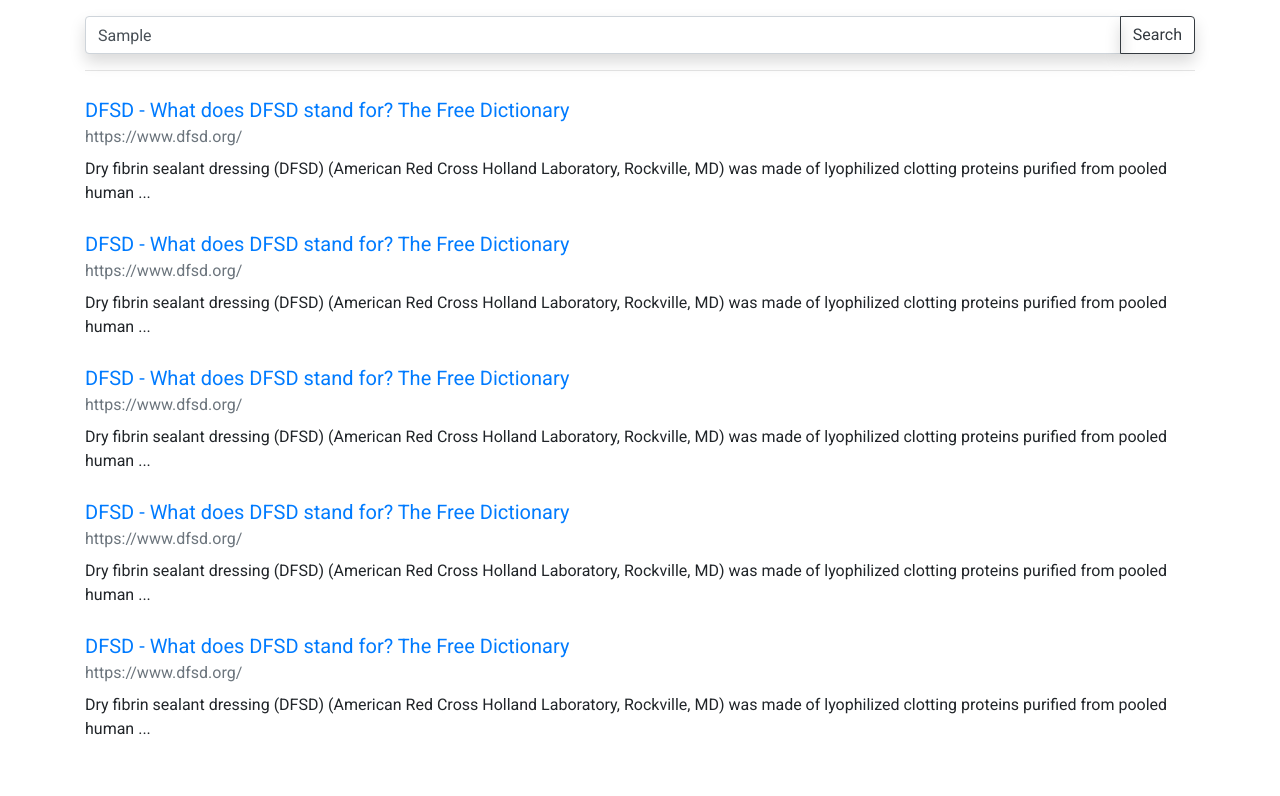
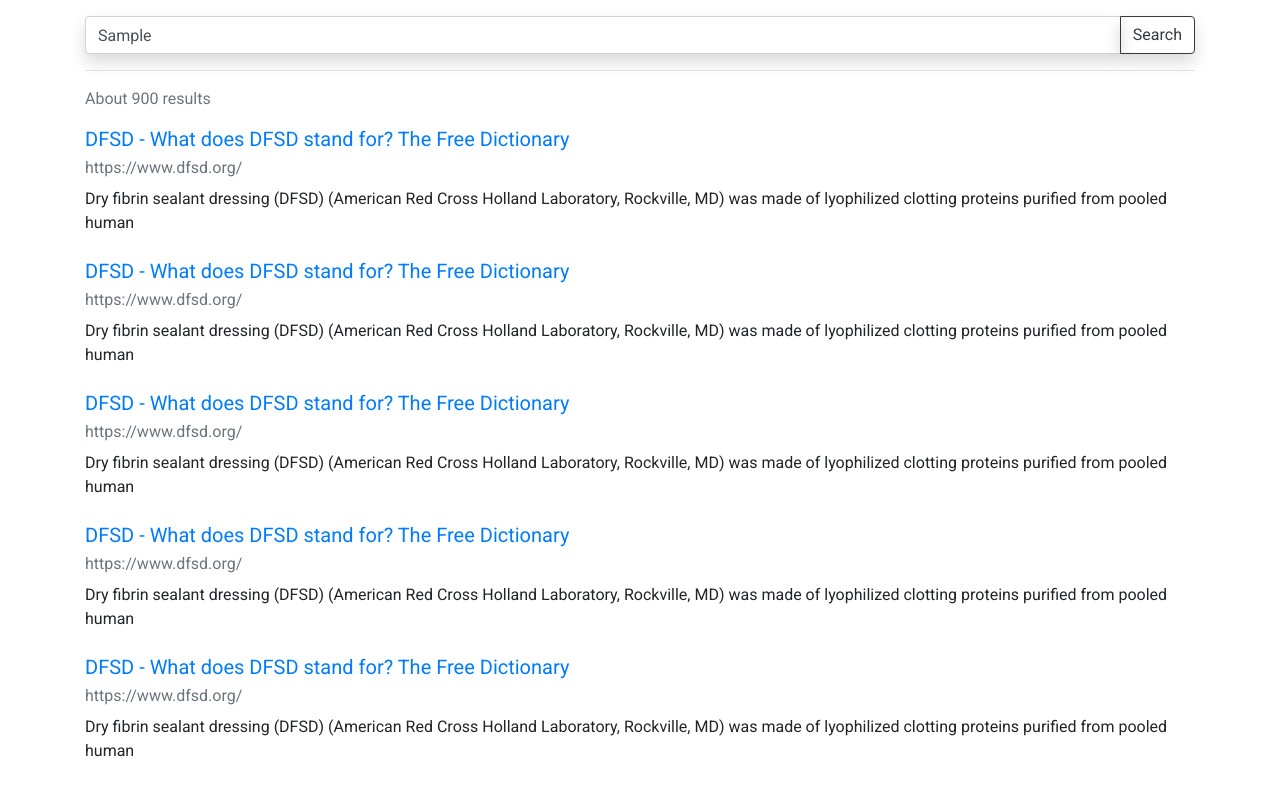
Before and after one commit to Fateslayer/Search-Engine, a Vue app: page / in a window 1280 px wide. Both pictures are taken after typing "Sample" into the empty fields and a click on the button "Search". Shown: the top 796 px of the page. Built offline with nearby package versions, Linux system fonts and the light colour scheme.

Commit message:
Add truncate text behavior and show total results for query

```diff
--- a/src/App.vue
+++ b/src/App.vue
@@ -22,4 +22,12 @@
 body {
 	font-family: 'Roboto', sans-serif;
 }
+
+.truncate {
+	overflow: hidden;
+	display: -webkit-box;
+	-webkit-line-clamp: 2;
+	text-overflow: ellipsis;
+	-webkit-box-orient: vertical;
+}
 </style>
--- a/src/components/SearchResult.vue
+++ b/src/components/SearchResult.vue
@@ -1,14 +1,18 @@
 <template>
 	<div class="mb-4">
-		<p class="lead m-0">
-			<a :href="result.link">{{ result.title }}</a>
-		</p>
-		<p class="mb-2">
-			<a class="text-muted text-decoration-none" :href="result.link">{{
-				result.link
-			}}</a>
-		</p>
-		<p class="m-0">{{ result.description }}</p>
+		<h5 class="m-0">
+			<a
+				class="d-inline-block text-truncate mw-100"
+				:href="result.link"
+				>{{ result.title }}</a
+			>
+		</h5>
+		<a
+			class="d-inline-block text-muted text-decoration-none text-truncate mw-100"
+			:href="result.link"
+			>{{ result.link }}</a
+		>
+		<p class="m-0 truncate">{{ result.description }}</p>
 	</div>
 </template>
 
--- a/src/components/SearchResults.vue
+++ b/src/components/SearchResults.vue
@@ -1,6 +1,7 @@
 <template>
 	<div>
 		<template v-if="results.items.length">
+			<p class="text-muted">About {{ results.totalResults }} results</p>
 			<search-result
 				v-for="(item, index) in results.items"
 				:key="index"
--- a/src/views/Search.vue
+++ b/src/views/Search.vue
@@ -2,7 +2,7 @@
 	<div class="container py-3">
 		<search-input :value="query" @search="search"></search-input>
 		<hr />
-		<search-results class="mt-4" :results="results"></search-results>
+		<search-results class="mt-3" :results="results"></search-results>
 	</div>
 </template>
 
@@ -30,38 +30,41 @@
 							'DFSD - What does DFSD stand for? The Free Dictionary',
 						link: 'https://www.dfsd.org/',
 						description:
-							'Dry fibrin sealant dressing (DFSD) (American Red Cross Holland Laboratory, Rockville, MD) was made of lyophilized clotting proteins purified from pooled human ...',
+							'Dry fibrin sealant dressing (DFSD) (American Red Cross Holland Laboratory, Rockville, MD) was made of lyophilized clotting proteins purified from pooled human',
 					},
 					{
 						title:
 							'DFSD - What does DFSD stand for? The Free Dictionary',
 						link: 'https://www.dfsd.org/',
 						description:
-							'Dry fibrin sealant dressing (DFSD) (American Red Cross Holland Laboratory, Rockville, MD) was made of lyophilized clotting proteins purified from pooled human ...',
+							'Dry fibrin sealant dressing (DFSD) (American Red Cross Holland Laboratory, Rockville, MD) was made of lyophilized clotting proteins purified from pooled human',
 					},
 					{
 						title:
 							'DFSD - What does DFSD stand for? The Free Dictionary',
 						link: 'https://www.dfsd.org/',
 						description:
-							'Dry fibrin sealant dressing (DFSD) (American Red Cross Holland Laboratory, Rockville, MD) was made of lyophilized clotting proteins purified from pooled human ...',
+							'Dry fibrin sealant dressing (DFSD) (American Red Cross Holland Laboratory, Rockville, MD) was made of lyophilized clotting proteins purified from pooled human',
 					},
 					{
 						title:
 							'DFSD - What does DFSD stand for? The Free Dictionary',
 						link: 'https://www.dfsd.org/',
 						description:
-							'Dry fibrin sealant dressing (DFSD) (American Red Cross Holland Laboratory, Rockville, MD) was made of lyophilized clotting proteins purified from pooled human ...',
+							'Dry fibrin sealant dressing (DFSD) (American Red Cross Holland Laboratory, Rockville, MD) was made of lyophilized clotting proteins purified from pooled human',
 					},
 					{
 						title:
 							'DFSD - What does DFSD stand for? The Free Dictionary',
 						link: 'https://www.dfsd.org/',
 						description:
-							'Dry fibrin sealant dressing (DFSD) (American Red Cross Holland Laboratory, Rockville, MD) was made of lyophilized clotting proteins purified from pooled human ...',
+							'Dry fibrin sealant dressing (DFSD) (American Red Cross Holland Laboratory, Rockville, MD) was made of lyophilized clotting proteins purified from pooled human',
 					},
 				],
 				query: this.query,
+				page: 1,
+				pages: 9000,
+				totalResults: 900,
 			};
 		},
 	},
```
